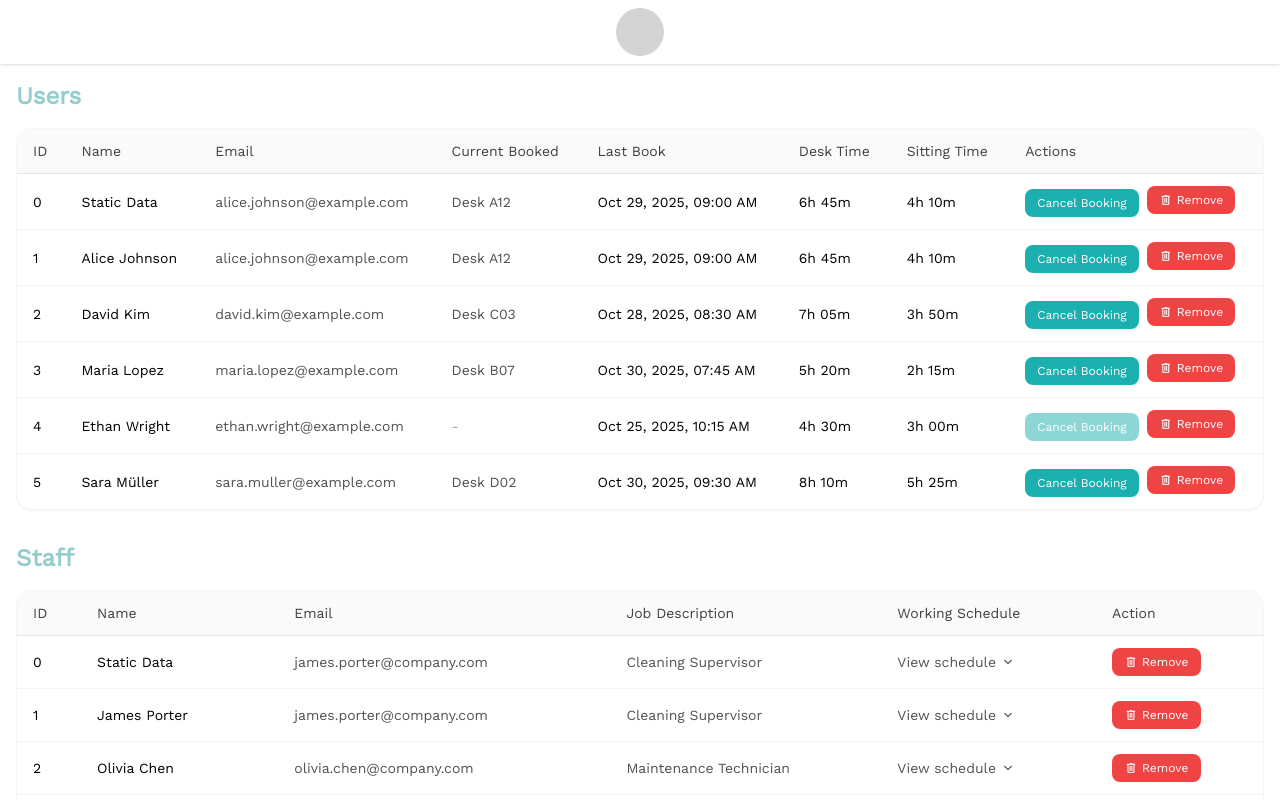
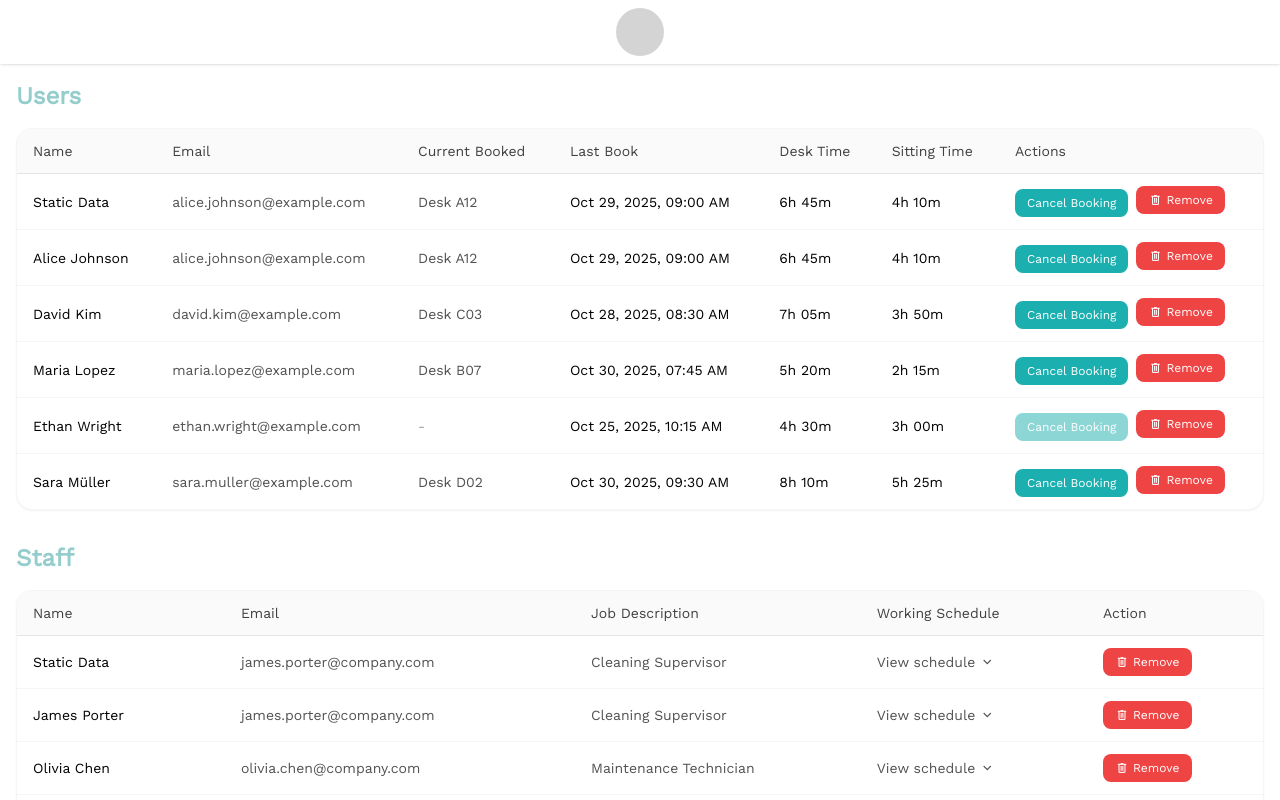
Before and after one commit to SDU-Project-group-2025-2nd-semester/sem-project-3, a React (Vite) app in the folder src/group1.sem3.frontend/: page /admin/usersManager in a window 1280 px wide. Shown: the top 800 px of the page. Built offline with nearby package versions, Linux system fonts and the light colour scheme; some icons are missing.

Commit message:
remove id column

```diff
--- a/src/group1.sem3.frontend/src/pages/admin/UsersManagerPage.jsx
+++ b/src/group1.sem3.frontend/src/pages/admin/UsersManagerPage.jsx
@@ -56,9 +56,6 @@ export default function UsersManagerPage() {
 
   const UserRow = ({ user }) => (
     <tr key={user.id} className="border-t last:border-b hover:bg-gray-50 transition-colors max-lg:flex max-lg:flex-wrap max-lg:border-b max-lg:py-2">
-      <td className="px-4 py-2 text-sm max-lg:w-1/8 max-lg:flex-shrink-0 max-lg:pr-0 max-lg:text-lg">
-        {user.id}
-      </td>
       <td className="px-4 py-2 text-sm font-medium max-lg:w-7/8 max-lg:pl-2 max-lg:text-lg">
         {user.Name}
       </td>
@@ -106,9 +103,6 @@ export default function UsersManagerPage() {
 
   const StaffRow = ({ staffMember }) => (
     <tr key={staffMember.id} className="border-t last:border-b hover:bg-gray-50 transition-colors max-lg:flex max-lg:flex-wrap max-lg:border-b max-lg:py-2">
-      <td className="px-4 py-2 text-sm max-lg:w-1/8 max-lg:flex-shrink-0 max-lg:pr-0 max-lg:text-lg">
-        {staffMember.id}
-      </td>
       <td className="px-4 py-2 text-sm font-medium max-lg:w-7/8 max-lg:pl-2 max-lg:text-lg">
         {staffMember.Name}
       </td>
@@ -171,7 +165,6 @@ export default function UsersManagerPage() {
               <table className="min-w-full table-auto max-lg:block">
                 <TableHeader
                   columns={[
-                    'ID',
                     'Name',
                     'Email',
                     'Current Booked',
@@ -203,7 +196,6 @@ export default function UsersManagerPage() {
               <table className="min-w-full table-auto max-lg:block">
                 <TableHeader
                   columns={[
-                    'ID',
                     'Name',
                     'Email',
                     'Job Description',
```
